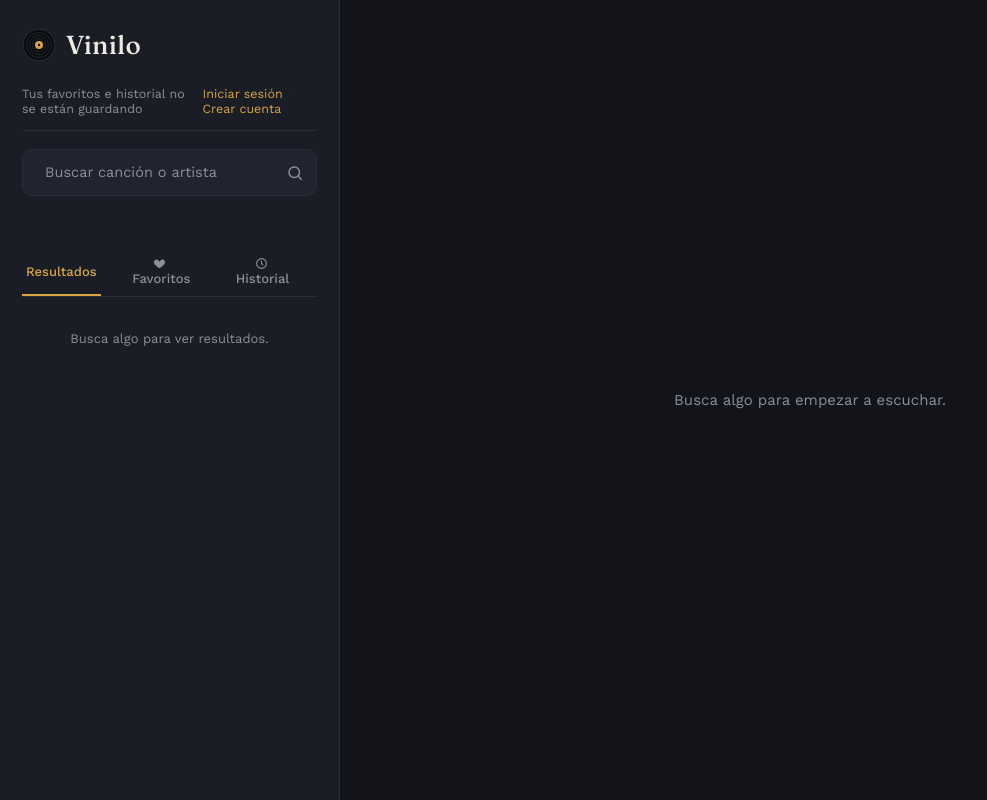
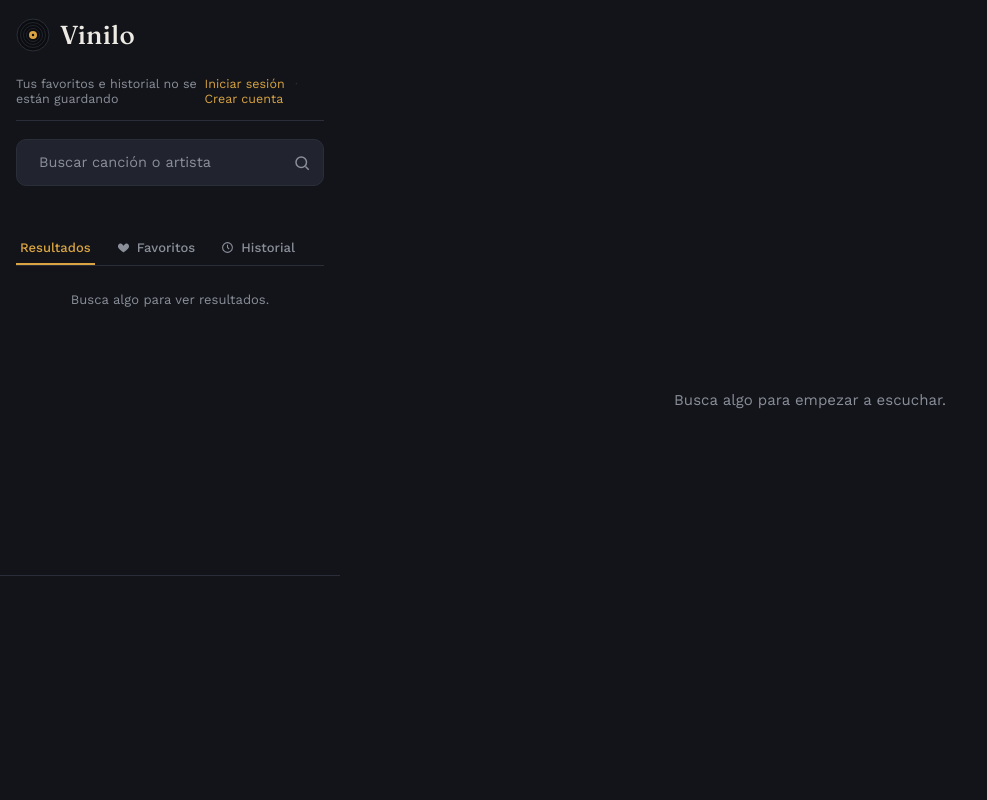
Before and after one commit to MauMar05/Vinilo, a Flask app: page / in a window 1280 px wide. Shown: the whole page, without its empty margins (0-987 px from the left). Run offline with Flask 3, Linux system fonts and the light colour scheme.

Commit message:
Add files via upload

```diff
--- a/static/script.js
+++ b/static/script.js
@@ -473,9 +473,10 @@ function reproducirCancion(cancion, lista, indice) {
   listaReproduccion = lista || [cancion];
   indiceActual = typeof indice === 'number' ? indice : 0;
 
-  videoActualId = cancion.id;
+   videoActualId = cancion.id;
   vacio.style.display = 'none';
   reproductor.classList.remove('oculto');
+  document.body.classList.add('hay-reproduccion');
 
   carratula.src = cancion.miniatura;
   tituloCancion.textContent = cancion.titulo;
--- a/static/style.css
+++ b/static/style.css
@@ -32,12 +32,15 @@ html, body {
 /* ---------- Panel de búsqueda ---------- */
 
 .panel-buscar {
-  background: var(--panel);
-  border-right: 1px solid var(--borde);
-  padding: 28px 22px;
-  display: flex;
-  flex-direction: column;
-  overflow: hidden;
+  border-right: none;
+  border-bottom: 1px solid var(--borde);
+  padding: 18px 16px;
+  max-height: 72vh;
+  transition: max-height 0.25s ease;
+}
+
+body.hay-reproduccion .panel-buscar {
+  max-height: 34vh;
 }
 
 .marca {
```
